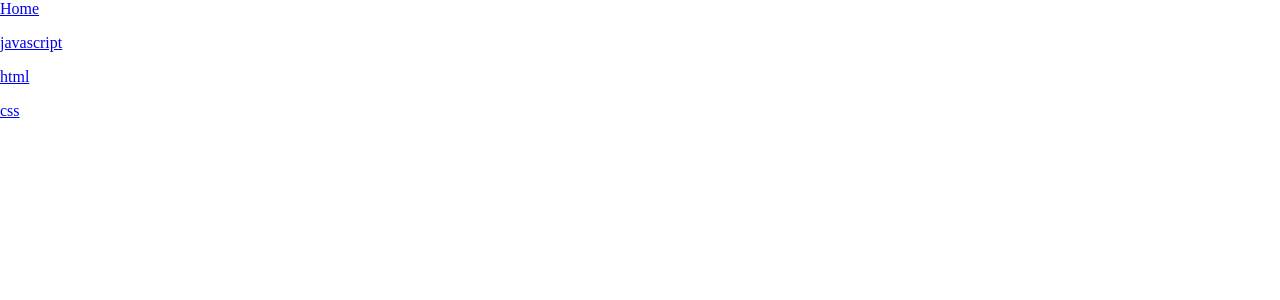
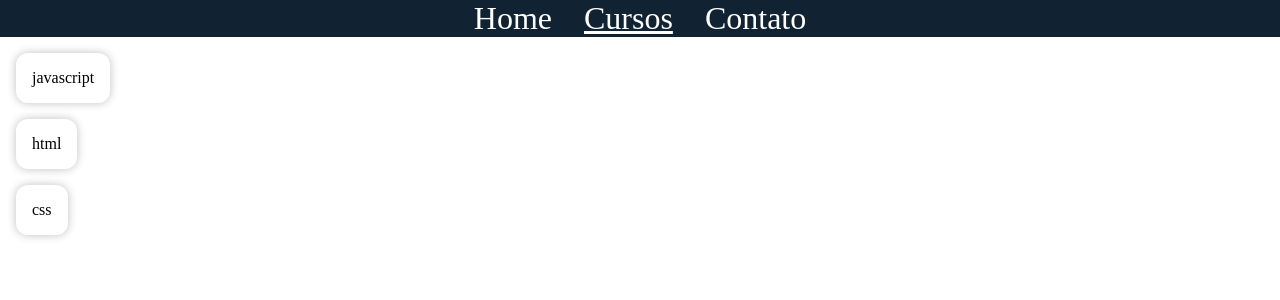
Before and after one commit to GabrielCoutz/Estudos, a Vue app in the folder vuejs/: page /app/cursos in a window 1280 px wide. Shown: the top 300 px of the page. Built offline with nearby package versions, Linux system fonts and the light colour scheme.

Commit message:
Inicio desafio

```diff
--- a/vuejs/package.json
+++ b/vuejs/package.json
@@ -10,6 +10,7 @@
   "dependencies": {
     "@babel/eslint-plugin": "^7.19.1",
     "core-js": "^3.8.3",
+    "json-server": "^0.17.1",
     "vue": "^2.6.14",
     "vue-router": "^3.5.1"
   },
--- a/vuejs/src/App.vue
+++ b/vuejs/src/App.vue
@@ -1,25 +1,16 @@
 <template>
   <div id="app">
-    <div>
-      <nav>
-        <router-link to="/">Home</router-link>
-        <router-link :to="{ name: 'cursos', params: { curso: 'javascript' } }"
-          >javascript</router-link
-        >
-        <router-link :to="{ name: 'cursos', params: { curso: 'html' } }"
-          >html</router-link
-        >
-        <router-link :to="{ name: 'cursos', params: { curso: 'css' } }"
-          >css</router-link
-        >
-      </nav>
-      <router-view></router-view>
-    </div>
+    <nav class="nav">
+      <router-link :to="{ name: 'home' }">Home</router-link>
+      <router-link :to="{ name: 'cursos' }">Cursos</router-link>
+      <router-link :to="{ name: 'contato' }">Contato</router-link>
+    </nav>
+    <router-view></router-view>
   </div>
 </template>
 <script>
 export default {
-  name: "App",
+  name: "app",
   data() {
     return {};
   },
@@ -33,10 +24,23 @@ export default {
   padding: 0;
   box-sizing: border-box;
 }
+.nav {
+  display: flex;
+  gap: 2rem;
+  background: #123;
+  font-size: 2rem;
+  justify-content: center;
+}
 
-nav {
-  display: flex;
-  flex-direction: column;
-  gap: 1rem;
+.nav a {
+  color: white;
+}
+
+a {
+  text-decoration: none;
+}
+
+.router-link-exact-active {
+  text-decoration: underline;
 }
 </style>
--- a/vuejs/src/router.js
+++ b/vuejs/src/router.js
@@ -2,6 +2,8 @@ import Vue from "vue";
 import Router from "vue-router";
 import Home from "./views/Home.vue";
 import Cursos from "./views/Cursos.vue";
+import Curso from "./views/Curso.vue";
+import Contato from "./views/Contato.vue";
 
 Vue.use(Router);
 
@@ -12,12 +14,25 @@ export default new Router({
     {
       path: "/",
       component: Home,
+      name: "home",
     },
     {
-      path: "/cursos/:curso",
+      path: "/cursos",
       component: Cursos,
       name: "cursos",
-      props: true,
+      children: [
+        {
+          path: ":curso",
+          name: "curso",
+          component: Curso,
+          props: true,
+        },
+      ],
+    },
+    {
+      path: "/contato",
+      component: Contato,
+      name: "contato",
     },
   ],
 });
--- /dev/null
+++ b/vuejs/src/views/Contato.vue
@@ -0,0 +1,9 @@
+<template>
+  <h1>contato</h1>
+</template>
+
+<script>
+export default {};
+</script>
+
+<style></style>
--- /dev/null
+++ b/vuejs/src/views/Curso.vue
@@ -0,0 +1,34 @@
+<template>
+  <div>
+    <div v-if="loading">
+      <h1>Loading...</h1>
+    </div>
+    <div v-else>
+      <h1>Curso {{ curso }}</h1>
+    </div>
+  </div>
+</template>
+
+<script>
+export default {
+  props: ["curso"],
+  data() {
+    return {
+      loading: true,
+    };
+  },
+  methods: {
+    teste() {
+      this.loading = true;
+      console.log("xamopson");
+      this.loading = false;
+    },
+  },
+  beforeRouteUpdate(to, from, next) {
+    this.teste();
+    next();
+  },
+};
+</script>
+
+<style></style>
--- a/vuejs/src/views/Cursos.vue
+++ b/vuejs/src/views/Cursos.vue
@@ -1,11 +1,34 @@
 <template>
-  <h1>Curso ativo: {{ curso }}</h1>
+  <nav class="links-cursos">
+    <router-link :to="{ name: 'curso', params: { curso: 'javascript' } }">
+      javascript
+    </router-link>
+    <router-link :to="{ name: 'curso', params: { curso: 'html' } }">
+      html
+    </router-link>
+    <router-link :to="{ name: 'curso', params: { curso: 'css' } }">
+      css
+    </router-link>
+    <router-view></router-view>
+  </nav>
 </template>
 
 <script>
-export default {
-  props: ["curso"],
-};
+export default {};
 </script>
 
-<style></style>
+<style>
+.links-cursos {
+  flex-direction: column;
+  align-items: flex-start;
+  display: flex;
+  gap: 1rem;
+  margin: 1rem;
+}
+.links-cursos a {
+  border-radius: 12px;
+  padding: 1rem;
+  box-shadow: 0 0 10px rgb(192, 192, 192);
+  color: black;
+}
+</style>
```
Also changed, not shown: vuejs/api.json (added, +178 -0 lines), 1 other file (tests, documents, lock files or other folders).
